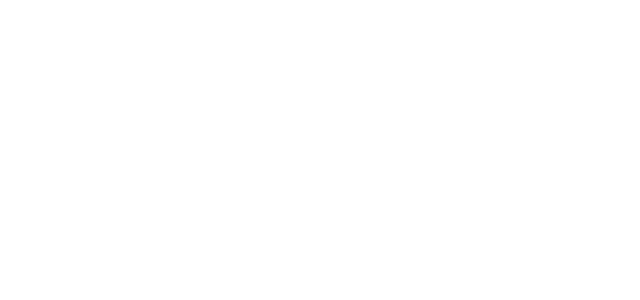
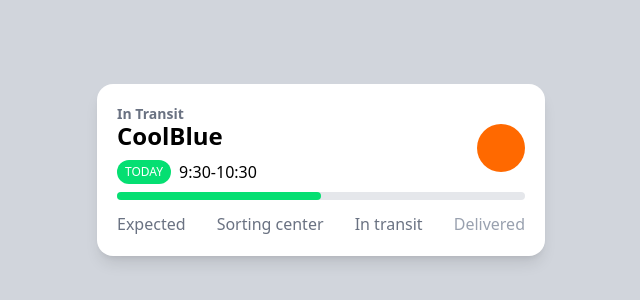
Before and after one commit to chanho2547/carrot-market-reloaded, a Next.js app: page / in a window 1280 px wide. Shown: the part 230-530 px from the top of the page, without its empty margins (319-959 px from the left). Built offline with nearby package versions, Linux system fonts and the light colour scheme.

Commit message:
card made

```diff
--- a/app/page.tsx
+++ b/app/page.tsx
@@ -1,3 +1,35 @@
 export default function Home() {
-  return <main></main>;
+  return (
+    <main className="bg-gray-300 h-screen flex items-center justify-center">
+      <div className="bg-white shadow-lg p-5 rounded-2xl w-full max-w-md">
+        <div className="flex items-center justify-between">
+          <div className="flex flex-col">
+            <span className="text-sm text-gray-500 font-bold -mb-1">
+              In Transit
+            </span>
+            <span className="text-2xl font-bold">CoolBlue</span>
+            <div className="my-2 flex items-center gap-2">
+              <span className="bg-green-400 text-white uppercase px-2 py-1 text-xs font-medium rounded-xl">
+                Today
+              </span>
+              <span>9:30-10:30</span>
+            </div>
+          </div>
+          <div className="size-12 bg-orange-500 rounded-full" />
+        </div>
+        <div>
+          <div className="relative">
+            <div className="bg-gray-200 absolute w-full h-2 rounded-full" />
+            <div className="bg-green-400 absolute w-1/2 full h-2 rounded-full" />
+          </div>
+        </div>
+        <div className="flex justify-between items-center mt-5 text-gray-500">
+          <span>Expected</span>
+          <span>Sorting center</span>
+          <span>In transit</span>
+          <span className="text-gray-400">Delivered</span>
+        </div>
+      </div>
+    </main>
+  );
 }
```
